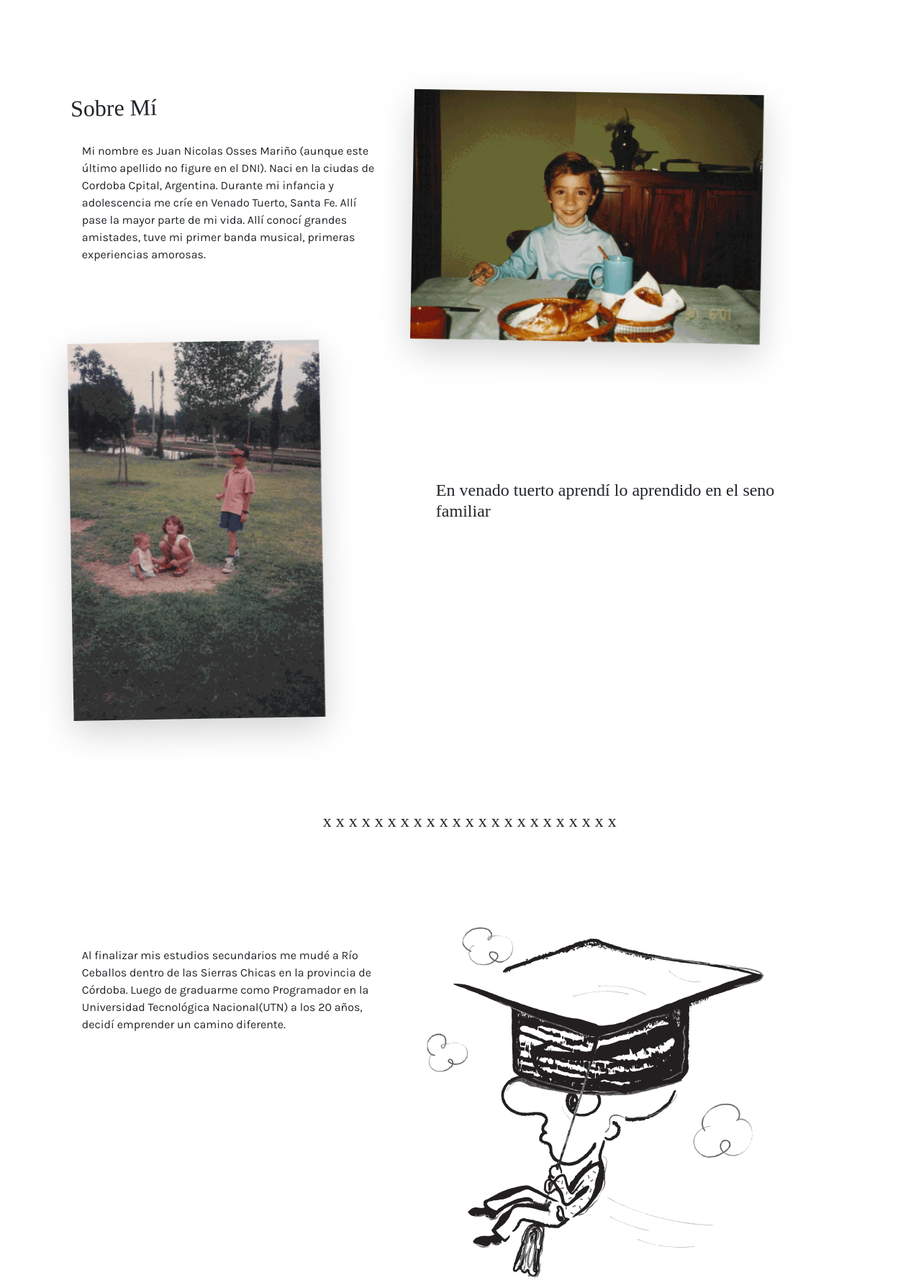
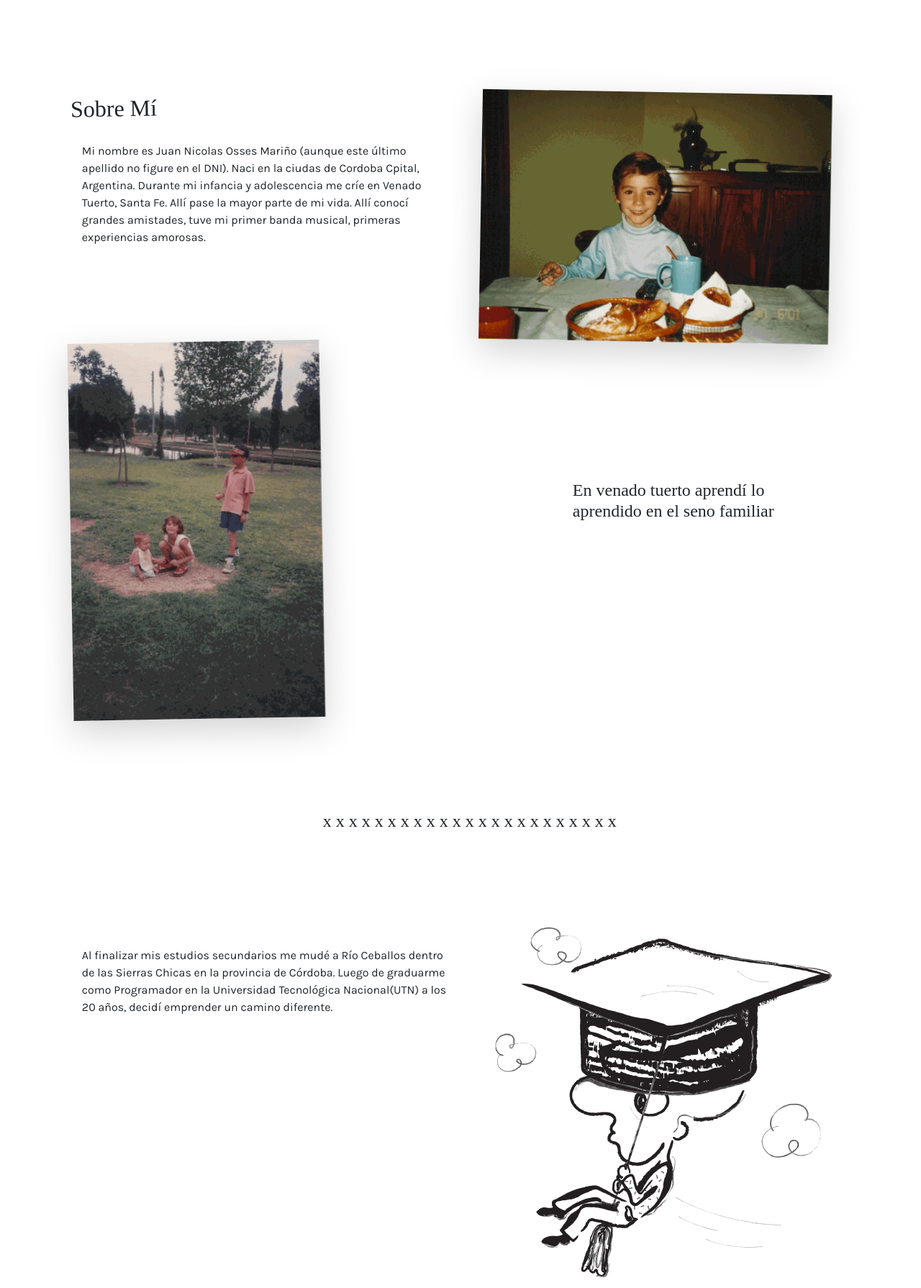
Before and after one commit to aortiz20/Ciruelo, a PHP site: page / in a window 1280 px wide. Shown: the part 81-1871 px from the top of the page at 72% size. Run offline with PHP 8.4, Linux system fonts and the light colour scheme; style sheets or scripts are compiled from the project's sources; some libraries are stand-ins or nearby versions; some web fonts are replaced.

Commit message:
Ahora quedo centrada pero pedorra

```diff
--- a/index.html
+++ b/index.html
@@ -72,7 +72,8 @@
 <div id="sobremi" class="container-fluid body">
     <div class="container">
         <div class="row">
-            <div class="col-md-5">
+
+            <div class="col">
                 <h2 class="titulos">Sobre Mí</h2>
                 <p class="general texto text-left">
                  Mi nombre es Juan Nicolas Osses Mariño (aunque este último apellido no
@@ -83,7 +84,7 @@
                  </p>
             </div>
 
-            <div class="col-md-7">
+            <div class="col">
                 <img src="imagenes/sobremi1.png" class="img-fluid shadow-lg img1" alt="Nicolas Osses de niño" >
             </div>
         </div>
@@ -91,11 +92,11 @@
 
      <div class="container">
          <div class="row">
-            <div class="col-md-4">
+            <div class="col">
                 <img src="imagenes/sobremi2.png" class="img-fluid shadow-lg img-1" width="350" alt="Nicolas Osses de niño">
              </div>
 
-             <div class="col-md-8">
+             <div class="col">
                 <h5 class="subtitulos" class="texto"id="venado">
                 En venado tuerto aprendí lo aprendido en el seno familiar
                 </h5>
@@ -115,7 +116,7 @@
 
     <div class="container">
             <div class="row">
-                <div class="col-md-5">
+                <div class="col">
                     <p class="general texto text-left">
                         Al finalizar mis estudios secundarios me mudé a Río Ceballos dentro de
                         las Sierras Chicas en la provincia de Córdoba. Luego de graduarme como
@@ -123,7 +124,7 @@
                         decidí emprender un camino diferente.
                     </p>
                 </div>
-                <div class="col-md-7">
+                <div class="col">
                     <img src="imagenes/ilus1.png" class="img-fluid" alt="Ilustracion de absurd imagenes">
                 </div>
             </div>
@@ -131,10 +132,10 @@
 
     <div class="container">
         <div class="row">
-            <div class="col-md-5">
+            <div class="col">
                 <img src="imagenes/ilus2.png" class="img-fluid" alt="Ilustracion de absurd imagenes">
             </div>
-            <div class="col-md-5">
+            <div class="col">
                 <p class="general texto text-left">
                 Empecé a estudiar Música popular, en instrumentos como Saxofón, Guitarra
                 y Piano y comencé a involucrarme con el Teatro Independiente de la
@@ -153,16 +154,13 @@
         Yo quería cambiar mi vida por completo porque quería cambiar a la vida.
       </h5>
 
-
-      <div class="row">
-        <div class="col-sm-3"></div>
-        <div class="col-sm-6"><p class="general text-center texto">
+<div class="container">
+        <p class="general text-center texto">
             Comencé a cuestionar mucho el dolor colectivo, sus orígenes y las
             falacias del sistema asi como comencé a descubrir lo impresionante que
             es el mundo en sus diversas formas y representaciones.
-          </p></div>
-        <div class="col-sm-3"></div>
-      </div>
+          </p>
+</div>
 
 
 
@@ -183,7 +181,7 @@
 <div id="experiencias" class="container-fluid body"></div>
     <div class="container">
         <div class="row">
-          <div class="col-md-5">
+          <div class="col">
             <h2 class="titulos text-body texto ">La música como escencia</h2>
                 <p class="general texto text-left">
                     Estudié algunos años instrumentos como Saxofón, Guitarra y Piano y me he
@@ -193,7 +191,7 @@
                     capacidades, la confianza y la autoestima de las Personas.
                 </p>
           </div>
-          <div class="col-md-7">
+          <div class="col">
             <img src="imagenes/experiencias1.png" class="img-fluid shadow-lg img1" width="500" alt="Nicolas Osses en obra de teatro">
 
           </div>
@@ -202,10 +200,10 @@
 
     <div class="container">
         <div class="row">
-          <div class="col-md-5">
+          <div class="col">
             <img src="imagenes/cassette.png" class=" img-fluid cassete" width="500" alt="cassette">
           </div>
-          <div class="col-md-6">
+          <div class="col">
             <h5 class="subtitulos texto text-left">
                 Más allá de los estudios, los aprendizajes que más honro son los que me
                 dió y me dá el juego y la improvisación en la vida y el arte
@@ -229,7 +227,7 @@
 
     <div class="container">
         <div class="row">
-          <div class="col-md-5">
+          <div class="col">
             <h2 class="titulos">El arte como canal</h2>
                 <p class="general texto text-left">
                     Entre el año 2015 y fines de 2018 conformamos dos bandas musicales y un
@@ -241,7 +239,7 @@
                     transportes urbanos.
                 </p>
           </div>
-          <div class="col-md-6">
+          <div class="col">
             <img src="imagenes/experiencias2.jpeg" class=" img-fluid shadow-lg img" width="500" alt="Nicolas Osses y su banda">
           </div>
         </div>
@@ -249,7 +247,7 @@
 
     <div class="container">
         <div class="row">
-          <div class="col-md-5">
+          <div class="col">
             <p class="general texto text-left">
                 En el año 2017 surge “La Neburlosa”, un grupo colectivo de Teatro con el
                 cual se originó “La Careta”. Esta fue una obra para mi súper
@@ -266,7 +264,7 @@
                 físico.
               </p>
           </div>
-          <div class="col-md-7">
+          <div class="col">
             <img src="imagenes/experiencias3.png" class=" img-fluid shadow-lg img-1" alt="Nicolas Osses en obra de teatro">
           </div>
         </div>
@@ -281,8 +279,8 @@
       <h2 class="text-center destacados">El arte como vínculo en todas partes</h2>
 
       <div class="row">
-        <div class="col-md-3"></div>
-        <div class="col-md-6">  <p class="general text-center texto">
+        <div class="col-2"></div>
+        <div class="col-8">  <p class="general text-center texto">
             Actualmente, participo y acompaño Artistas de diferentes rubros
             (Pintura, Escultura, Música, Tatuajes) potenciando sus proyectos a
             través del Desarrollo Web, estudiando e interiorizándome en la
@@ -292,7 +290,7 @@
             poder ponerme en el lugar de mis colegas y brindarles este servicio
             compuesto de valor, creatividad y mucho ánimo.
           </p></div>
-        <div class="col-md-3"></div>
+        <div class="col-2"></div>
       </div>
     </div>
 
--- a/scss/estilos.scss
+++ b/scss/estilos.scss
@@ -19,6 +19,7 @@ $general: Karla;
   src: url("../fonts/POST.OTF");
 }
 
+
 html,body{
     overflow-x: hidden;
     color:black;
@@ -28,6 +29,8 @@ html,body{
     margin: 0px;
     padding: 0px;
   }
+
+
 
 nav {
   background-color: white;
@@ -46,6 +49,7 @@ margin: 8rem 5rem 8rem 3rem;
 .texto {
     margin: 2rem 1rem 2rem 1rem,;
 }
+
 
 #venado {
     margin: 12rem 8rem 6rem 8rem;
```
